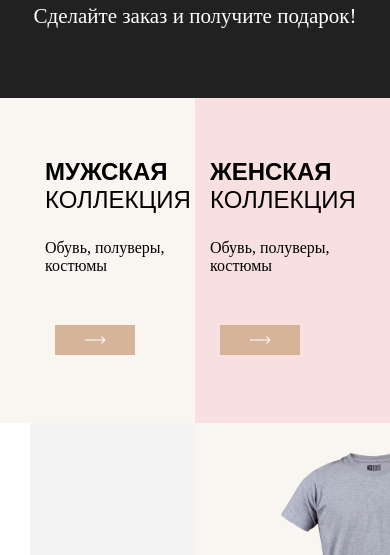
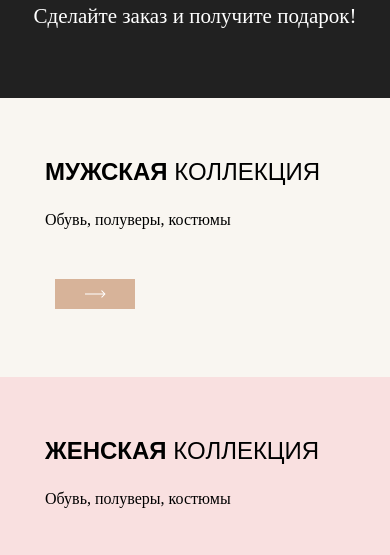
Before and after one commit to serliosss/loop, a plain HTML site: page index.html in a window 390 px wide. Shown: the part 264-819 px from the top of the page. Drawn offline with Linux system fonts and the light colour scheme; a web font is replaced by a local one.

Commit message:
adaptive man-women section

```diff
--- a/css/style.css
+++ b/css/style.css
@@ -415,6 +415,16 @@ a{
     .dress__item {
         width: 33%;
     }
+
+    .man-woman .container {
+        flex-wrap: wrap;
+    }
+    .man-woman {
+        background: linear-gradient(180deg, rgba(249,246,241,1) 0%, rgba(249,246,241,1) 50%, rgba(249,224,224,1) 50%, rgba(249,224,224,1) 100%);
+    }
+    .man, .woman {
+        width: 100%;
+    }
 }
 
 @media (max-width: 600px) {
--- a/index.html
+++ b/index.html
@@ -52,7 +52,7 @@
                             <div class="slider__item-text">
                                 <p class="slider__text">Зимняя распродажа</p>
                                 <p class="slider__big-text">Скидка до 90%</p>
-                                <a href="" class="button">Смотреть модели</a>
+                                <a href="" class="button" active>Смотреть модели</a>
                             </div>
                             <div class="slider__item-price">
                                 <p class="slider__price--old">9 900 &#8381;</p>
@@ -93,7 +93,7 @@
                     <div class="man">
                         <h2 class="man-woman__h2">МУЖСКАЯ <span>КОЛЛЕКЦИЯ</span></h2>
                         <p class="man-woman__text">Обувь, полуверы, костюмы</p>
-                        <a href="#" class="man-woman__link"><svg width="21" height="8" viewBox="0 0 21 8" fill="none" xmlns="http://www.w3.org/2000/svg">
+                        <a href="#" class="man-woman__link" active><svg width="21" height="8" viewBox="0 0 21 8" fill="none" xmlns="http://www.w3.org/2000/svg">
                             <path d="M20.3536 4.35356C20.5488 4.15829 20.5488 3.84171 20.3536 3.64645L17.1716 0.464468C16.9763 0.269205 16.6597 0.269205 16.4645 0.464468C16.2692 0.65973 16.2692 0.976312 16.4645 1.17157L19.2929 4L16.4645 6.82843C16.2692 7.02369 16.2692 7.34027 16.4645 7.53554C16.6597 7.7308 16.9763 7.7308 17.1716 7.53554L20.3536 4.35356ZM-4.37114e-08 4.5L20 4.5L20 3.5L4.37114e-08 3.5L-4.37114e-08 4.5Z" fill="white"/>
                             </svg>
                             </a>
@@ -101,7 +101,7 @@
                     <div class="woman">
                         <h2 class="man-woman__h2">ЖЕНСКАЯ <span>КОЛЛЕКЦИЯ</span></h2>
                         <p class="man-woman__text">Обувь, полуверы, костюмы</p>
-                        <a href="#" class="man-woman__link"><svg width="21" height="8" viewBox="0 0 21 8" fill="none" xmlns="http://www.w3.org/2000/svg">
+                        <a href="#" class="man-woman__link" active><svg width="21" height="8" viewBox="0 0 21 8" fill="none" xmlns="http://www.w3.org/2000/svg">
                             <path d="M20.3536 4.35356C20.5488 4.15829 20.5488 3.84171 20.3536 3.64645L17.1716 0.464468C16.9763 0.269205 16.6597 0.269205 16.4645 0.464468C16.2692 0.65973 16.2692 0.976312 16.4645 1.17157L19.2929 4L16.4645 6.82843C16.2692 7.02369 16.2692 7.34027 16.4645 7.53554C16.6597 7.7308 16.9763 7.7308 17.1716 7.53554L20.3536 4.35356ZM-4.37114e-08 4.5L20 4.5L20 3.5L4.37114e-08 3.5L-4.37114e-08 4.5Z" fill="white"/>
                             </svg>
                             </a>
@@ -167,7 +167,7 @@
                             <p class="card__price">₽ 40 000</p>
                         </div>
                     </div>
-                    <button class="new__btn">Все модели <svg width="21" height="8" viewBox="0 0 21 8" fill="none" xmlns="http://www.w3.org/2000/svg">
+                    <button class="new__btn" active>Все модели <svg width="21" height="8" viewBox="0 0 21 8" fill="none" xmlns="http://www.w3.org/2000/svg">
                         <path d="M20.3536 4.35356C20.5488 4.15829 20.5488 3.84171 20.3536 3.64645L17.1716 0.464468C16.9763 0.269205 16.6597 0.269205 16.4645 0.464468C16.2692 0.65973 16.2692 0.976312 16.4645 1.17157L19.2929 4L16.4645 6.82843C16.2692 7.02369 16.2692 7.34027 16.4645 7.53554C16.6597 7.7308 16.9763 7.7308 17.1716 7.53554L20.3536 4.35356ZM-4.37114e-08 4.5L20 4.5L20 3.5L4.37114e-08 3.5L-4.37114e-08 4.5Z" fill="white"/>
                         </svg></button>
                 </div>
@@ -177,7 +177,7 @@
                 <div class="container container__subscribe">
                     <h2 class="subscribe__text">ПОЛУЧАЙТЕ СКИДКИ И ПОДАРКИ</h2>
                     <input type="email" placeholder="Ваш e-mail" class="subscribe__email">
-                    <button class="subscribe__button">ПОДПИСАТЬСЯ</button>
+                    <button class="subscribe__button" active>ПОДПИСАТЬСЯ</button>
                 </div>
             </section>
 
```
